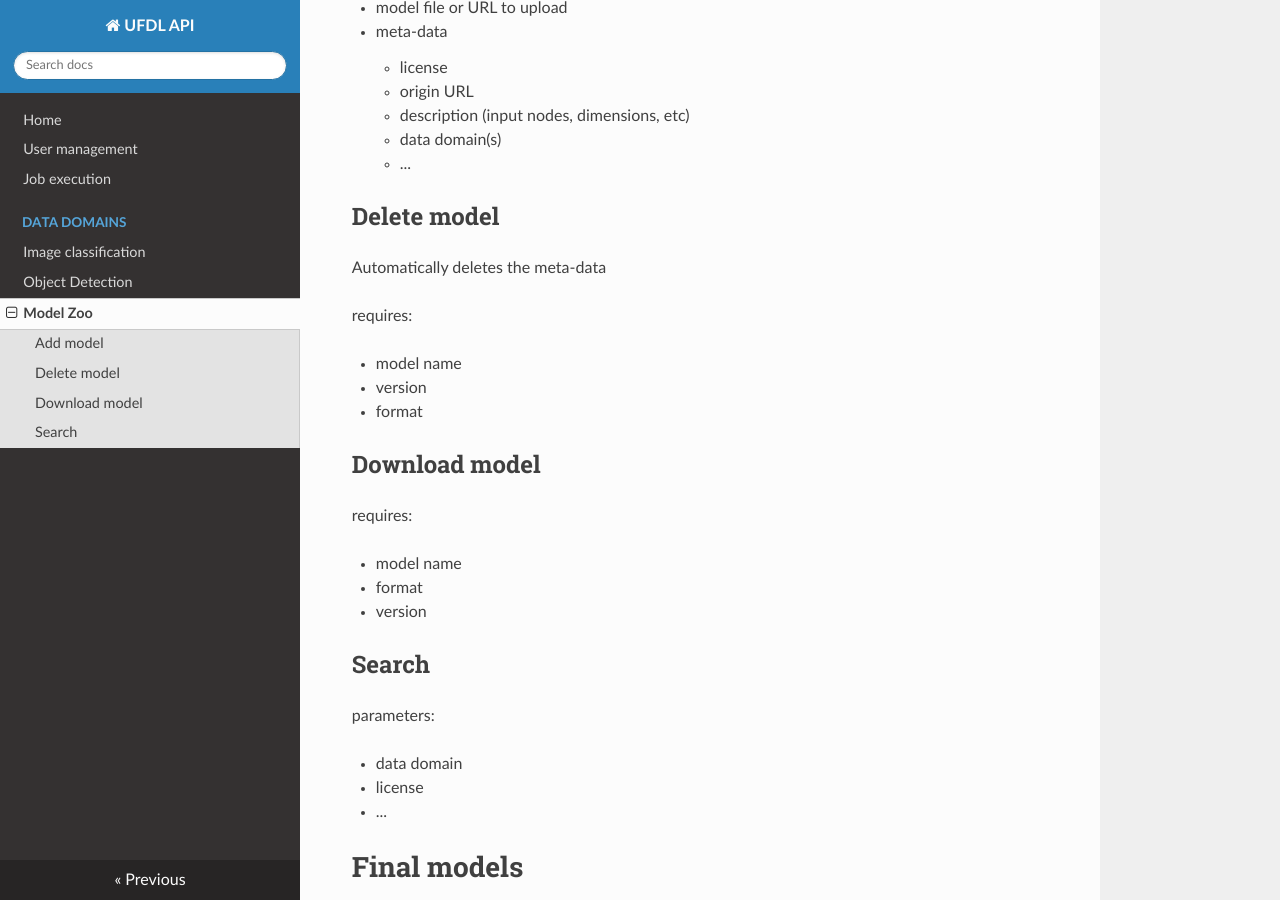
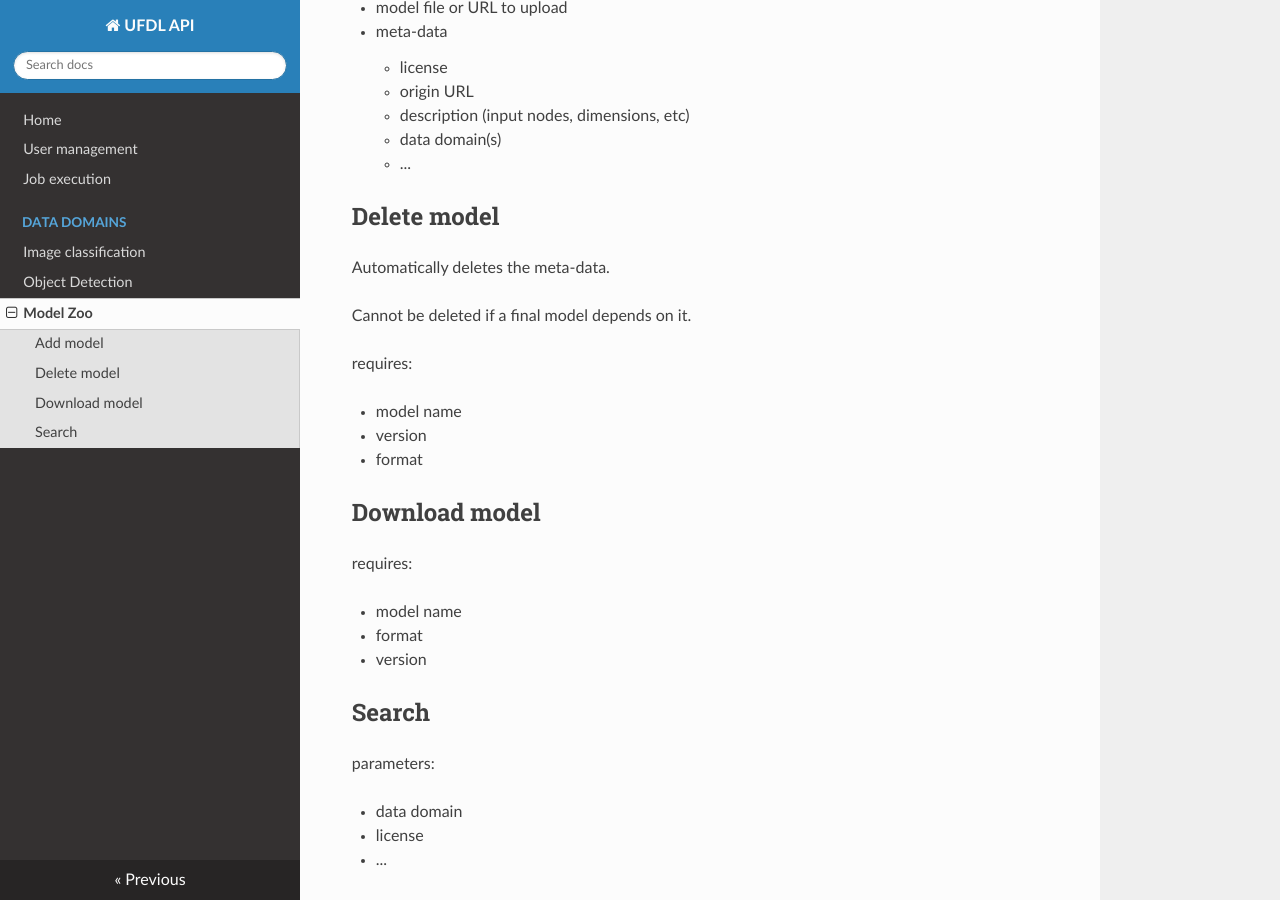
Before and after one commit to waikato-ufdl/ufdl-api, an MkDocs documentation site: the page built from docs/model_zoo.md, in a window 1280 px wide and 900 px high, scrolled down 484 px. Built offline with MkDocs 1.6.1, drawn with Linux system fonts in a browser that asks for light colours; nearby versions of some CDN libraries.

Commit message:
pre-trained model cannot be deleted if final model depends on it

```diff
--- a/docs/model_zoo.md
+++ b/docs/model_zoo.md
@@ -25,7 +25,9 @@ requires:
 
 ## Delete model
 
-Automatically deletes the meta-data
+Automatically deletes the meta-data.
+
+Cannot be deleted if a final model depends on it.
 
 requires:
 
```
